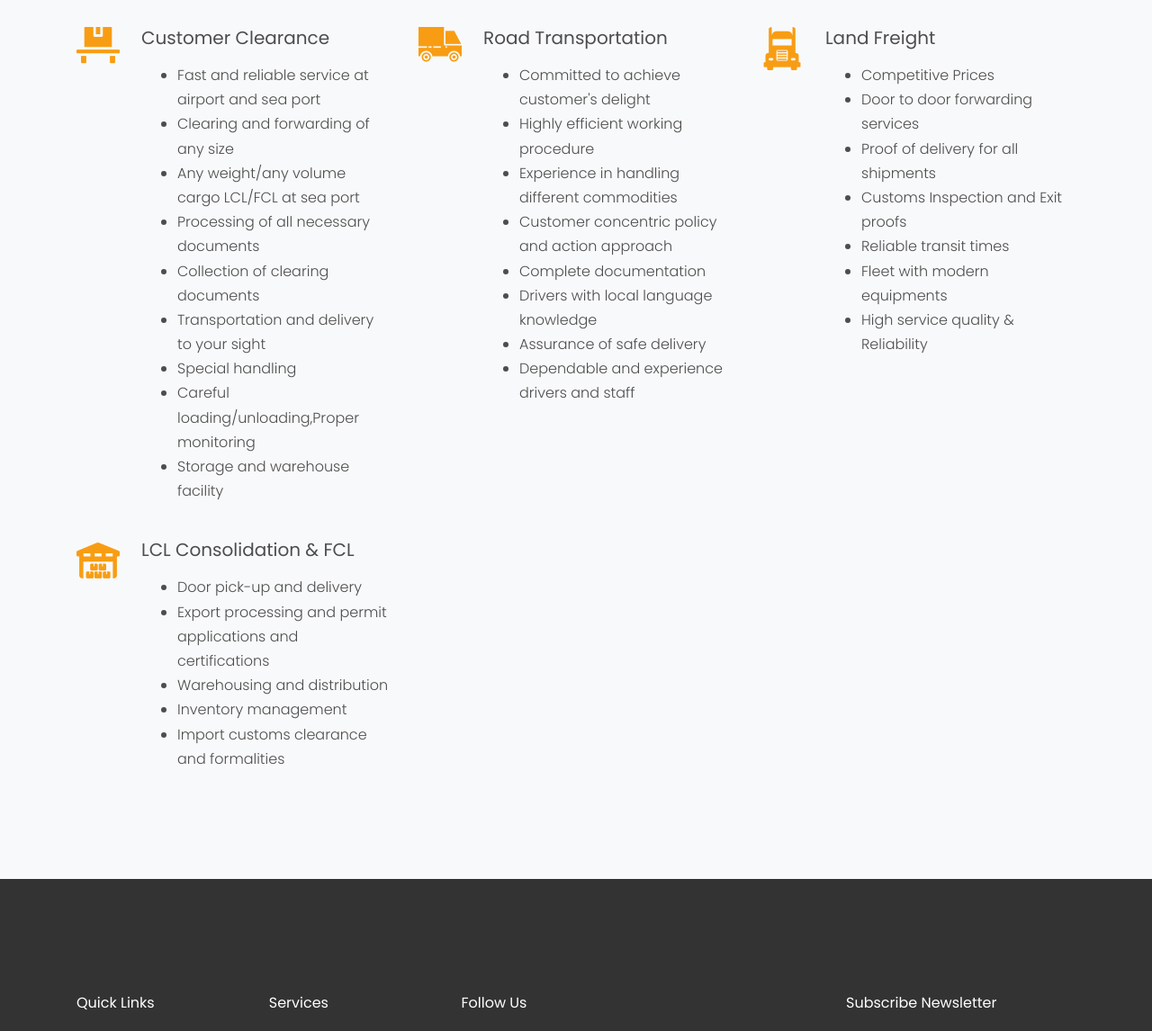
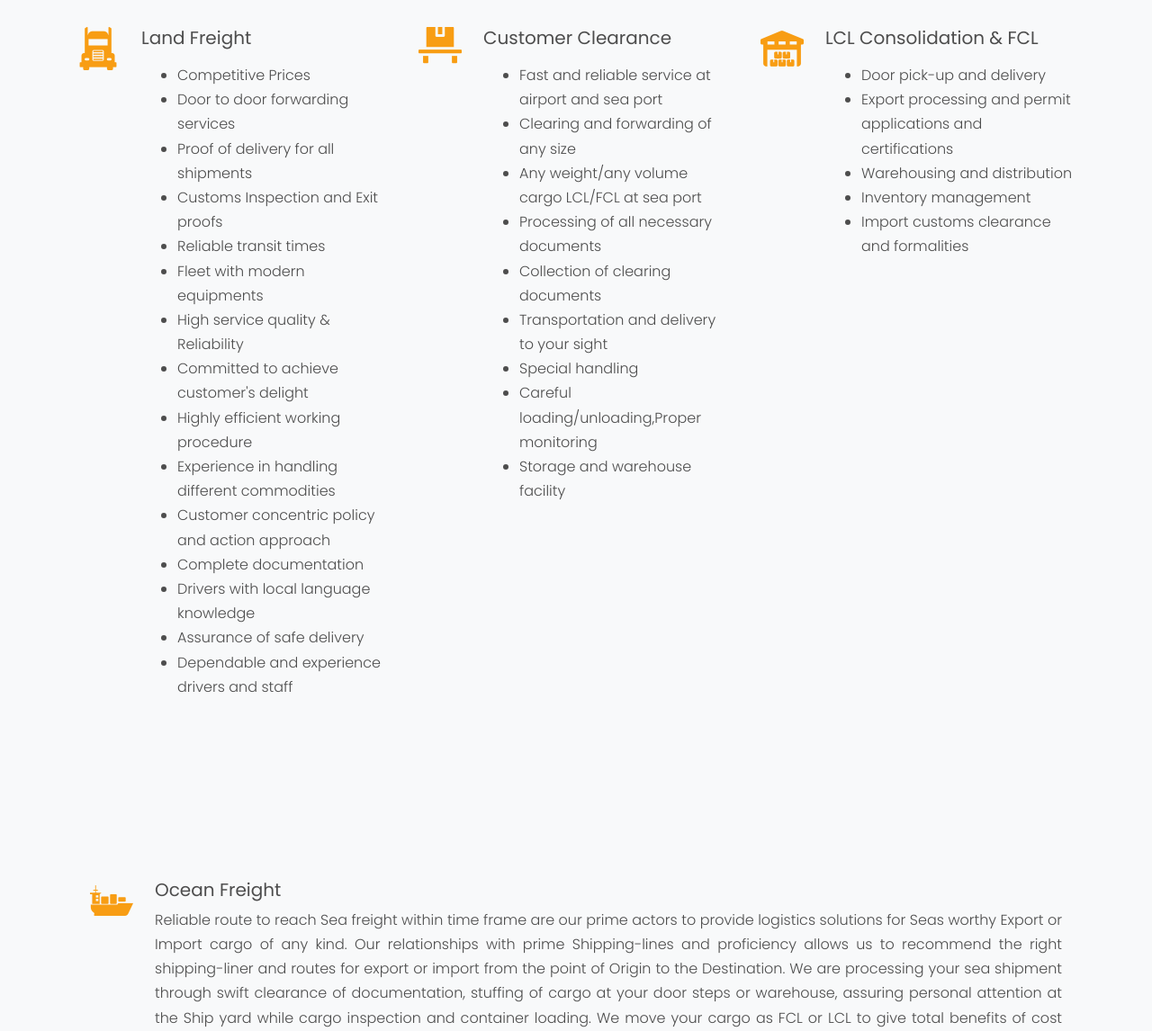
Before and after one commit to jaisonjamesnirappell/freightinnlogistics, a plain HTML site: page services.html in a window 1280 px wide. Shown: the part 650-1796 px from the top of the page at 90% size. Drawn offline with Linux system fonts and the light colour scheme; files whose address does not match are found by name; a web font is replaced by a local one.

Commit message:
first commit

```diff
--- a/css/style.css
+++ b/css/style.css
@@ -274,7 +274,8 @@ h1, h2, h3, h4, h5,
   margin-bottom: 0px;
   z-index: 1999;
   position: absolute;
-  width: 100%; }
+  width: 100%;
+   background: #61605e8c;}
   .site-navbar.transparent {
     background: transparent; }
   .site-navbar.absolute {
--- a/services.html
+++ b/services.html
@@ -97,6 +97,34 @@
             <div class="row align-items-stretch">
                 <div class="col-md-6 col-lg-4 mb-4 mb-lg-4">
                     <div class="unit-4 d-flex">
+                        <div class="unit-4-icon mr-4"><span class="text-primary flaticon-frontal-truck"></span></div>
+                        <div>
+                            <h3>Land Freight</h3>
+                            <p>
+                            <ul>
+                                <li>Competitive Prices</li>
+                                <li>Door to door forwarding services</li>
+                                <li>Proof of delivery for all shipments</li>
+                                <li>Customs Inspection and Exit proofs</li>
+                                <li>Reliable transit times</li>
+                                <li>Fleet with modern equipments</li>
+                                <li>High service quality & Reliability</li>
+                                <li>Committed to achieve customer's delight</li>
+                                <li>Highly efficient working procedure</li>
+                                <li>Experience in handling different commodities</li>
+                                <li>Customer concentric policy and action approach</li>
+                                <li>Complete documentation</li>
+                                <li>Drivers with local language knowledge</li>
+                                <li>Assurance of safe delivery</li>
+                                <li>Dependable and experience drivers and staff</li>
+                            </ul>
+                            </p>
+
+                        </div>
+                    </div>
+                </div>
+                <div class="col-md-6 col-lg-4 mb-4 mb-lg-4">
+                    <div class="unit-4 d-flex">
                         <div class="unit-4-icon mr-4"><span class="text-primary flaticon-platform"></span></div>
                         <div>
                             <h3>Customer Clearance</h3>
@@ -116,50 +144,21 @@
                         </div>
                     </div>
                 </div>
-                <div class="col-md-6 col-lg-4 mb-4 mb-lg-4">
-                    <div class="unit-4 d-flex">
-                        <div class="unit-4-icon mr-4"><span
-                                class="text-primary flaticon-car"></span>
-                        </div>
-                        <div>
-                            <h3>Road Transportation</h3>
-                            <p>
-                            <ul>
-                                <li>Committed to achieve customer's delight</li>
-                                <li>Highly efficient working procedure</li>
-                                <li>Experience in handling different commodities</li>
-                                <li>Customer concentric policy and action approach</li>
-                                <li>Complete documentation</li>
-                                <li>Drivers with local language knowledge</li>
-                                <li>Assurance of safe delivery</li>
-                                <li>Dependable and experience drivers and staff</li>
-                            </ul>
-                            </p>
-                        </div>
-                    </div>
-                </div>
-                <div class="col-md-6 col-lg-4 mb-4 mb-lg-4">
-                    <div class="unit-4 d-flex">
-                        <div class="unit-4-icon mr-4"><span class="text-primary flaticon-frontal-truck"></span></div>
-                        <div>
-                            <h3>Land Freight</h3>
-                            <p>
-                            <ul>
-                                <li>Competitive Prices</li>
-                                <li>Door to door forwarding services</li>
-                                <li>Proof of delivery for all shipments</li>
-                                <li>Customs Inspection and Exit proofs</li>
-                                <li>Reliable transit times</li>
-                                <li>Fleet with modern equipments</li>
-                                <li>High service quality & Reliability</li>
-                            </ul>
-                            </p>
+                <!--                <div class="col-md-6 col-lg-4 mb-4 mb-lg-4">-->
+                <!--                    <div class="unit-4 d-flex">-->
+                <!--                        <div class="unit-4-icon mr-4"><span-->
+                <!--                                class="text-primary flaticon-car"></span>-->
+                <!--                        </div>-->
+                <!--                        <div>-->
+                <!--                            <h3>Road Transportation</h3>-->
+                <!--                            <p>-->
+                <!--                            <ul>-->
 
-                        </div>
-                    </div>
-                </div>
-
-
+                <!--                            </ul>-->
+                <!--                            </p>-->
+                <!--                        </div>-->
+                <!--                    </div>-->
+                <!--                </div>-->
                 <div class="col-md-6 col-lg-4 mb-4 mb-lg-4">
                     <div class="unit-4 d-flex">
                         <div class="unit-4-icon mr-4"><span class="text-primary flaticon-barn"></span></div>
@@ -178,6 +177,8 @@
                         </div>
                     </div>
                 </div>
+
+
                 <!--                <div class="col-md-6 col-lg-4 mb-4 mb-lg-4">-->
                 <!--                    <div class="unit-4 d-flex">-->
                 <!--                        <div class="unit-4-icon mr-4"><span class="text-primary flaticon-platform"></span></div>-->
@@ -204,9 +205,33 @@
             </div>
         </div>
     </div>
+    <div class="site-section bg-light">
+        <div class="container">
+            <div class="col-md-12 col-lg-12 mb-4 mb-lg-4">
+                <div class="unit-4 d-flex">
+                    <div class="unit-4-icon mr-4"><span
+                            class="text-primary flaticon-sea-ship-with-containers"></span></div>
+                    <div>
+                        <h3>Ocean Freight</h3>
+                        <p style="text-align: justify;">
+                            Reliable route to reach Sea freight within time frame are our prime actors to provide
+                            logistics solutions for Seas worthy Export or Import cargo of any kind. Our
+                            relationships with prime Shipping-lines and proficiency allows us to recommend the right
+                            shipping-liner and routes for export or import from the point of Origin to the
+                            Destination.
 
+                            We are processing your sea shipment through swift clearance of documentation, stuffing
+                            of cargo at your door steps or warehouse, assuring personal attention at the Ship yard
+                            while cargo inspection and container loading.
 
+                            We move your cargo as FCL or LCL to give total benefits of cost effectiveness.
+                        </p>
 
+                    </div>
+                </div>
+            </div>
+        </div>
+    </div>
     <footer class="site-footer">
         <div class="container">
             <div class="row">
@@ -226,11 +251,11 @@
                         <div class="col-md-3">
                             <h2 class="footer-heading mb-4">Services</h2>
                             <ul class="list-unstyled">
-                                <li><a href="#">Air Freight</a></li>
-                                <li><a href="#">Ocean Freight</a></li>
-                                <li><a href="#">Land Freight</a></li>
-                                <li><a href="#">Road Transportation</a></li>
-                                <li><a href="#">Customs Clearance</a></li>
+                                <li><a href="services.html">Air Freight</a></li>
+                                <li><a href="services.html">Ocean Freight</a></li>
+                                <li><a href="services.html">Land Freight</a></li>
+                                <li><a href="services.html">Road Transportation</a></li>
+                                <li><a href="services.html">Customs Clearance</a></li>
                             </ul>
                         </div>
                         <!--                        <div class="col-md-3">-->
```
Also changed, not shown: about.html (+6 -6 lines), contact.html (+5 -5 lines), index.html (+6 -6 lines), images/bg0.jpg (added), images/bg01.jpg (added), images/bg02.jpg (added). Lines whose indentation alone changed are shown as unchanged.
